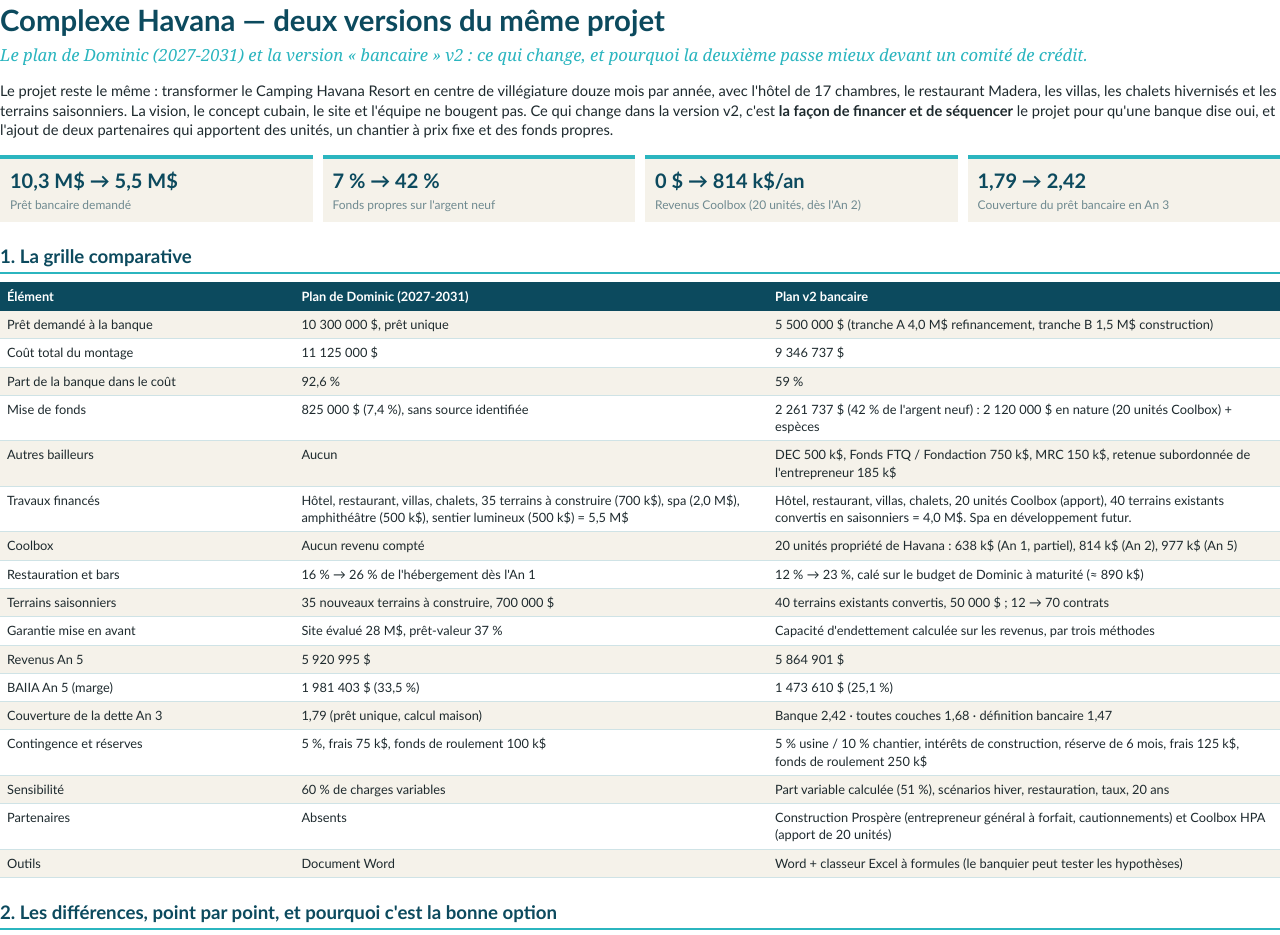
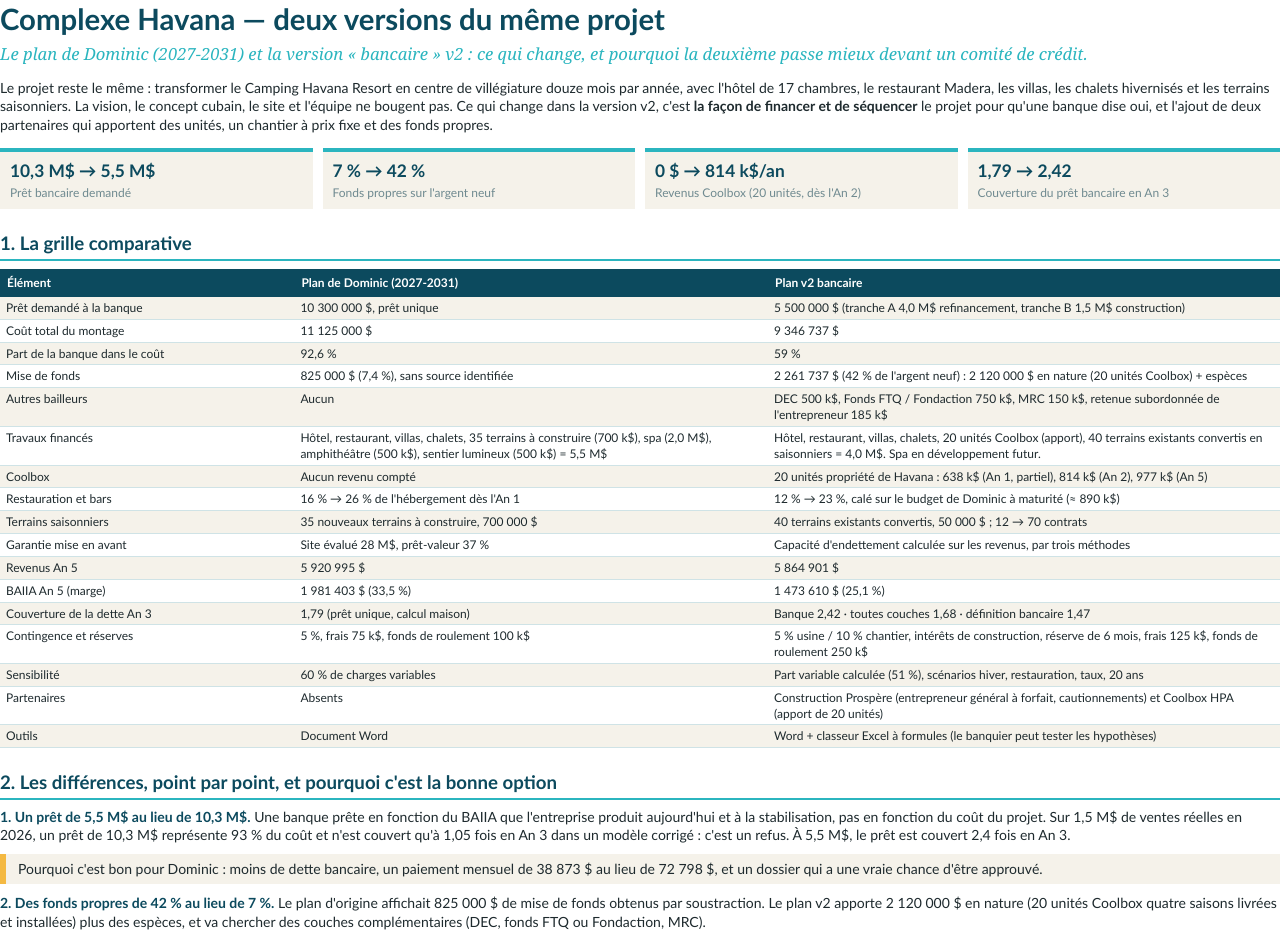
Before and after one commit to francistremblay30-netizen/Havana-1, a plain HTML site: page analyse/COMPARATIF-Plan-Dominic-vs-Plan-v2.html in a window 1280 px wide. Shown: the top 935 px of the page. Drawn offline with Linux system fonts and the light colour scheme.

Commit message:
Comparatif : mise en page resserree

```diff
--- a/analyse/COMPARATIF-Plan-Dominic-vs-Plan-v2.html
+++ b/analyse/COMPARATIF-Plan-Dominic-vs-Plan-v2.html
@@ -2,20 +2,20 @@
 <html lang="fr"><head><meta charset="utf-8"><title>Complexe Havana — Comparatif des deux plans</title>
 <style>
 @page { size: Letter; margin: 16mm 14mm; }
-body { font-family: Calibri, "Segoe UI", Arial, sans-serif; color: #1E2A2E; font-size: 11pt; line-height: 1.35; margin: 0; }
+body { font-family: Calibri, "Segoe UI", Arial, sans-serif; color: #1E2A2E; font-size: 10.5pt; line-height: 1.32; margin: 0; }
 h1 { color: #0C4A5E; font-size: 22pt; margin: 0 0 4px; }
 h2 { color: #0C4A5E; font-size: 14pt; margin: 22px 0 8px; border-bottom: 2px solid #2BB5BF; padding-bottom: 3px; }
 .sub { color: #2BB5BF; font-family: Georgia, serif; font-style: italic; font-size: 12.5pt; margin: 0 0 14px; }
 .kpi { display: flex; gap: 10px; margin: 12px 0 18px; }
 .kpi div { flex: 1; background: #F5F2EA; border-top: 4px solid #2BB5BF; padding: 8px 10px; }
-.kpi b { display: block; color: #0C4A5E; font-size: 15pt; }
+.kpi b { display: block; color: #0C4A5E; font-size: 13pt; white-space: nowrap; }
 .kpi span { color: #6F8A90; font-size: 9pt; }
-table { border-collapse: collapse; width: 100%; font-size: 9.6pt; margin: 6px 0 4px; }
+table { border-collapse: collapse; width: 100%; font-size: 9pt; margin: 6px 0 4px; }
 th { background: #0C4A5E; color: #fff; text-align: left; padding: 6px 7px; font-weight: 600; }
-td { padding: 5px 7px; border-bottom: 1px solid #CFE3E6; vertical-align: top; }
+td { padding: 3px 6px; border-bottom: 1px solid #CFE3E6; vertical-align: top; }
 tr:nth-child(even) td { background: #F5F2EA; }
 td.n { white-space: nowrap; }
-.why { background: #F5F2EA; border-left: 6px solid #F4B942; padding: 8px 12px; margin: 8px 0 12px; }
+.why { background: #F5F2EA; border-left: 6px solid #F4B942; padding: 6px 12px; margin: 6px 0 10px; page-break-inside: avoid; }
 .pt { margin: 0 0 9px; }
 .pt b { color: #0C4A5E; }
 .foot { color: #6F8A90; font-size: 8.5pt; margin-top: 18px; border-top: 1px solid #CFE3E6; padding-top: 6px; }
@@ -56,7 +56,7 @@ td.n { white-space: nowrap; }
 <tr><td>Outils</td><td>Document Word</td><td>Word + classeur Excel à formules (le banquier peut tester les hypothèses)</td></tr>
 </table>
 
-<h2 class="pb">2. Les différences, point par point, et pourquoi c'est la bonne option</h2>
+<h2>2. Les différences, point par point, et pourquoi c'est la bonne option</h2>
 
 <p class="pt"><b>1. Un prêt de 5,5 M$ au lieu de 10,3 M$.</b> Une banque prête en fonction du BAIIA que l'entreprise produit aujourd'hui et à la stabilisation, pas en fonction du coût du projet. Sur 1,5 M$ de ventes réelles en 2026, un prêt de 10,3 M$ représente 93 % du coût et n'est couvert qu'à 1,05 fois en An 3 dans un modèle corrigé : c'est un refus. À 5,5 M$, le prêt est couvert 2,4 fois en An 3.</p>
 <div class="why">Pourquoi c'est bon pour Dominic : moins de dette bancaire, un paiement mensuel de 38 873 $ au lieu de 72 798 $, et un dossier qui a une vraie chance d'être approuvé.</div>
```
Also changed, not shown: analyse/comparatif_pages.png, 1 other file.
